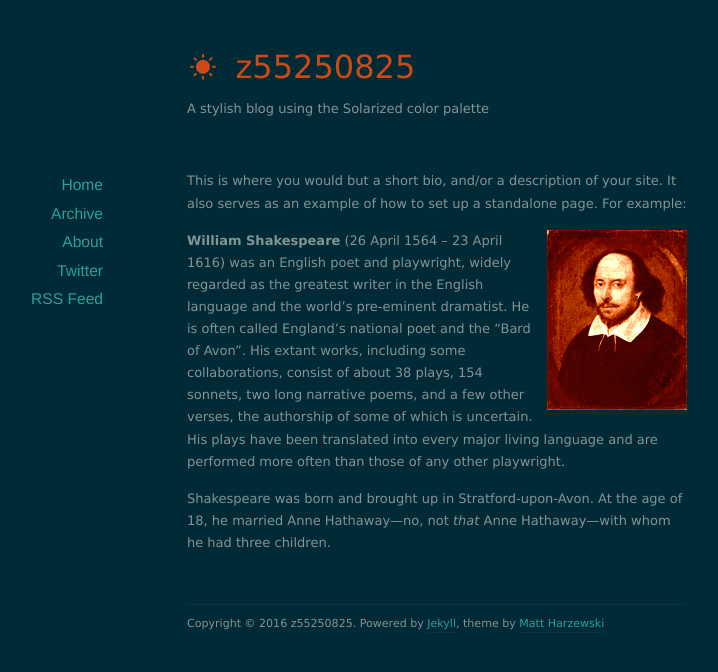
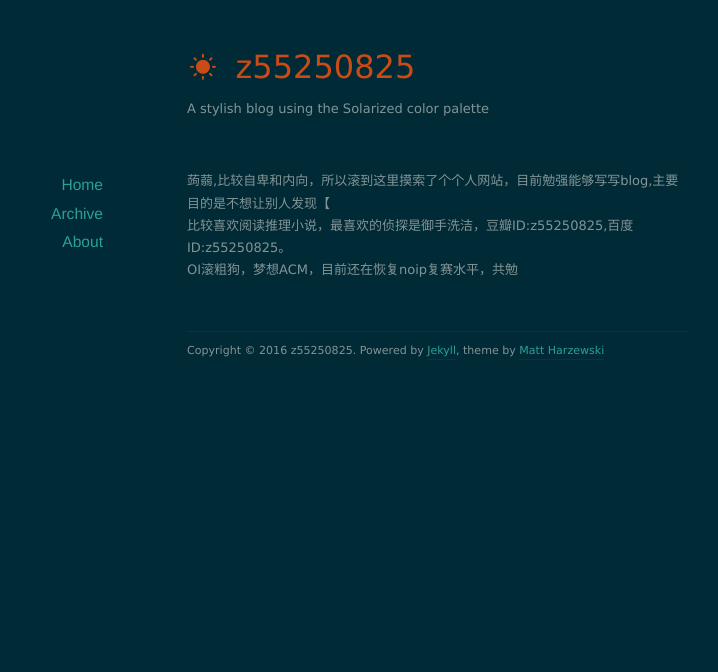
Before and after one commit to z55250825/z55250825.github.io, a Jekyll site: the page built from about/index.markdown, in a window 1280 px wide. Shown: the top 672 px of the page, without its empty margins (203-921 px from the left). Built offline with Jekyll 4.4.1, drawn with Linux system fonts in a browser that asks for light colours; nearby versions of some CDN libraries.

Commit message:
第一篇博文
更新第一篇博文，删除原模板的一些奇怪的链接，更新about

```diff
--- a/_layouts/default.html
+++ b/_layouts/default.html
@@ -36,8 +36,6 @@
           <li><a href="/">Home</a></li>
           <li><a href="/archives">Archive</a></li>
           <li><a href="/about">About</a></li>
-          <li><a href="http://twitter.com/redwall_hp">Twitter</a></li>
-          <li><a href="/feed.xml">RSS Feed</a></li>
         </ul>
       </nav>
     </div>
--- a/_posts/2016-02-28-Start-my-way.markdown
+++ b/_posts/2016-02-28-Start-my-way.markdown
@@ -4,7 +4,6 @@
 date:   2016-02-28 17:06:25
 categories: jekyll update
 ---
-#第一篇博客
 实验一下而已~~~
 
 想找个没人的地方发布自己的代码和心情罢了，如果乃是偶然发现的，请把咱当一个蒟蒻看待即可...非常感谢~
--- a/about/index.markdown
+++ b/about/index.markdown
@@ -2,10 +2,8 @@
 layout: default
 title: About
 ---
-
-This is where you would but a short bio, and/or a description of your site. It also serves as an example of how to set up a standalone page. For example:
-
-<img src="/images/shakespeare.png" class="right" />
-**William Shakespeare** (26 April 1564 – 23 April 1616) was an English poet and playwright, widely regarded as the greatest writer in the English language and the world's pre-eminent dramatist. He is often called England's national poet and the "Bard of Avon". His extant works, including some collaborations, consist of about 38 plays, 154 sonnets, two long narrative poems, and a few other verses, the authorship of some of which is uncertain. His plays have been translated into every major living language and are performed more often than those of any other playwright.
-
-Shakespeare was born and brought up in Stratford-upon-Avon. At the age of 18, he married Anne Hathaway—no, not *that* Anne Hathaway—with whom he had three children.
+蒟蒻,比较自卑和内向，所以滚到这里摸索了个个人网站，目前勉强能够写写blog,主要目的是不想让别人发现【
+<br />
+比较喜欢阅读推理小说，最喜欢的侦探是御手洗洁，豆瓣ID:z55250825,百度ID:z55250825。
+<br />
+OI滚粗狗，梦想ACM，目前还在恢复noip复赛水平，共勉
```
